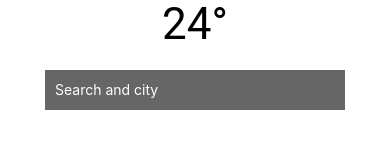
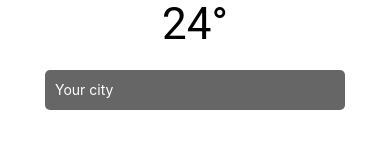
Before and after one commit to jkhusanov/weather, a React Native app: screen / in a window 390 px wide. Shown: the part 405-554 px from the top of the page. Built offline with nearby package versions, Linux system fonts and the light colour scheme.

Commit message:
Move TextInput to separate SearchInput component

```diff
--- a/App.js
+++ b/App.js
@@ -1,5 +1,7 @@
 import React from 'react';
-import { StyleSheet, Text, View, Platform, TextInput, KeyboardAvoidingView } from 'react-native';
+import { StyleSheet, Text, Platform, KeyboardAvoidingView } from 'react-native';
+
+import SearchInput from './components/SearchInput';
 
 export default class App extends React.Component {
   render() {
@@ -8,13 +10,7 @@ export default class App extends React.Component {
         <Text style={[styles.largeText, styles.textStyle]}>San Francisco</Text>
         <Text style={[styles.smallText, styles.textStyle]}>Light Cloud</Text>
         <Text style={[styles.largeText, styles.textStyle]}>24°</Text>
-        <TextInput
-          autoCorrect={false}
-          placeholder="Search and city"
-          placeholderTextColor="white"
-          style={styles.textInput}
-          clearButtonMode="always"
-        />
+        <SearchInput placeholder="Your city" />
       </KeyboardAvoidingView>
     );
   }
@@ -37,14 +33,4 @@ const styles = StyleSheet.create({
   smallText: {
     fontSize: 18,
   },
-  textInput: {
-    backgroundColor: '#666',
-    color: 'white',
-    height: 40,
-    width: 300,
-    marginTop: 20,
-    marginHorizontal: 20,
-    paddingHorizontal: 10,
-    alignSelf: 'center',
-  },
 });
--- /dev/null
+++ b/components/SearchInput.js
@@ -0,0 +1,32 @@
+import React from 'react';
+import { View, TextInput, StyleSheet } from 'react-native';
+
+export default class SearchInput extends React.Component {
+  render() {
+    return (
+      <View style={styles.container}>
+        <TextInput
+          autoCorrect={false}
+          placeholder={this.props.placeholder}
+          placeholderTextColor="white"
+          underlineColorAndroid="transparent"
+          style={styles.textInput}
+          clearButtonMode="always"
+        />
+      </View>
+    );
+  }
+}
+
+const styles = StyleSheet.create({
+  container: {
+    height: 40,
+    width: 300,
+    marginTop: 20,
+    backgroundColor: '#666',
+    marginHorizontal: 40,
+    paddingHorizontal: 10,
+    borderRadius: 5,
+  },
+  textInput: { flex: 1, color: 'white' },
+});
```
